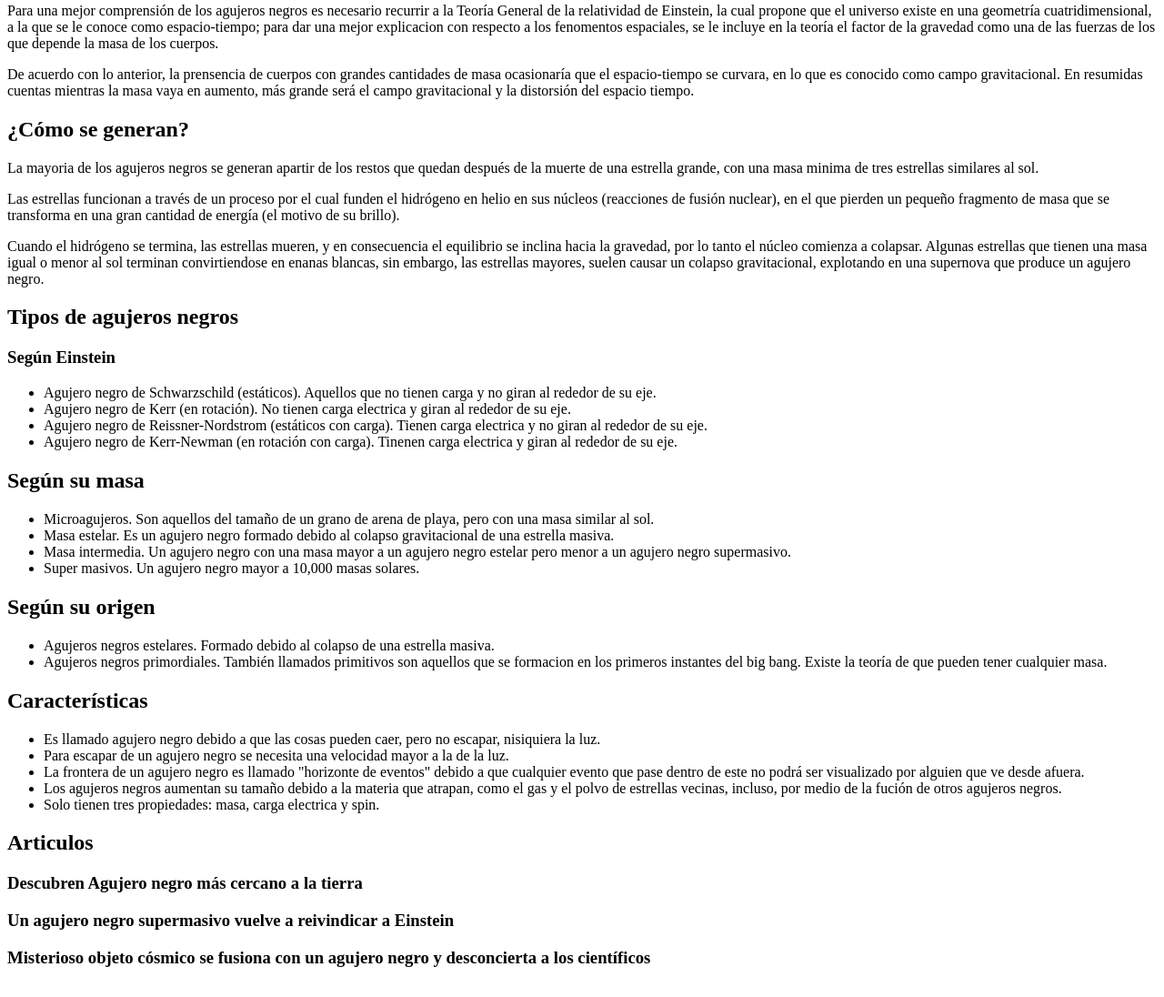
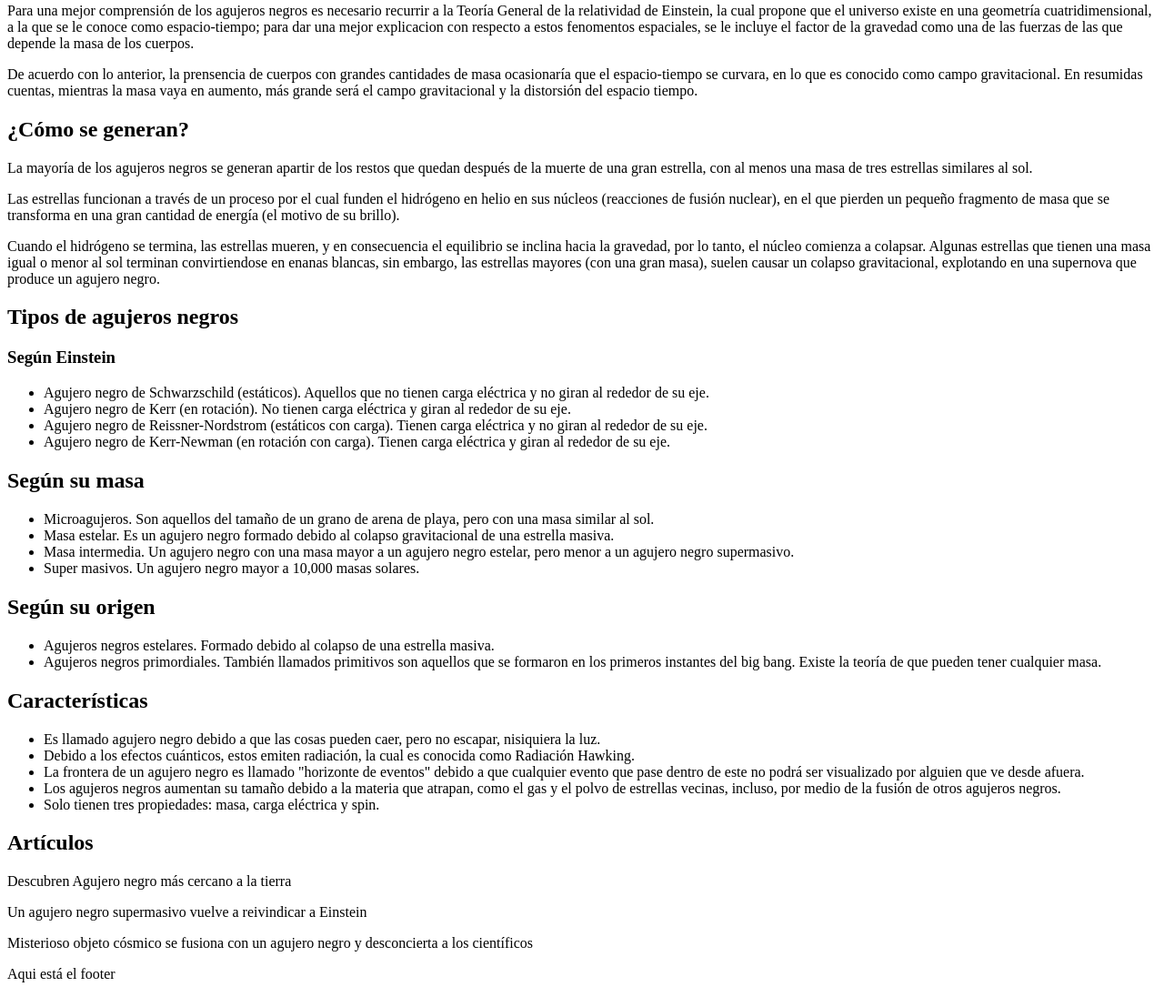
Before and after one commit to MAngelesGB/espacio, a plain HTML site: page index.html in a window 1280 px wide. Shown: the part 269-1365 px from the top of the page at 91% size. Drawn offline with Linux system fonts and the light colour scheme.

Commit message:
segunda version, estructura de la pagina

```diff
--- a/index.html
+++ b/index.html
@@ -1,5 +1,5 @@
 <!DOCTYPE html>
-<html lang="en">
+<html lang="es">
     <head>
         <meta charset="UTF-8">
         <meta name="viewport" content="width=device-width, initial-scale=1.0">
@@ -36,16 +36,16 @@
                             objetos cuya masa es tan condensada que distorsionan de manera drástica el tejido del espacio.
                         </p>
                         <p>
-                            Para una mejor comprensión de los agujeros negros es necesario recurrir a la
-                            Teoría General de la relatividad de Einstein, la cual propone que el universo existe en una geometría
+                            Para una mejor comprensión de los agujeros negros es necesario recurrir a la Teoría General de la
+                            relatividad de Einstein, la cual propone que el universo existe en una geometría
                             cuatridimensional, a la que se le conoce como espacio-tiempo; para dar una mejor explicacion con respecto
-                            a los fenomentos espaciales, se le incluye en la teoría el factor de la gravedad como una de las fuerzas
-                            de los que depende la masa de los cuerpos.
+                            a estos fenomentos espaciales, se le incluye el factor de la gravedad como una de las fuerzas
+                            de las que depende la masa de los cuerpos.
                         </p>
                         <p>
                             De acuerdo con lo anterior, la prensencia de cuerpos con grandes cantidades de masa
                             ocasionaría que el espacio-tiempo se curvara, en lo que es conocido como campo gravitacional.
-                            En resumidas cuentas mientras la masa vaya en aumento, más grande será el campo gravitacional
+                            En resumidas cuentas, mientras la masa vaya en aumento, más grande será el campo gravitacional
                             y la distorsión del espacio tiempo.
                         </p>
                     </div>
@@ -56,8 +56,8 @@
                     <h2>¿Cómo se generan?</h2>
                     <div>
                         <p>
-                            La mayoria de los agujeros negros se generan apartir de los restos que quedan después de la muerte de
-                            una estrella grande, con una masa minima de tres estrellas similares al sol.
+                            La mayoría de los agujeros negros se generan apartir de los restos que quedan después de la muerte de
+                            una gran estrella, con al menos una masa de tres estrellas similares al sol.
                         </p>
                         <p>
                             Las estrellas funcionan a través de un proceso por el cual funden el hidrógeno en helio en sus núcleos
@@ -66,9 +66,9 @@
                         </p>
                         <p>
                             Cuando el hidrógeno se termina, las estrellas mueren, y en consecuencia el equilibrio se inclina hacia
-                            la gravedad, por lo tanto el núcleo comienza a colapsar. Algunas estrellas que tienen una masa igual o menor
-                            al sol terminan convirtiendose en enanas blancas, sin embargo, las estrellas mayores, suelen causar un
-                            colapso gravitacional, explotando en una supernova que produce un agujero negro.
+                            la gravedad, por lo tanto, el núcleo comienza a colapsar. Algunas estrellas que tienen una masa igual o menor
+                            al sol terminan convirtiendose en enanas blancas, sin embargo, las estrellas mayores (con una gran masa),
+                            suelen causar un colapso gravitacional, explotando en una supernova que produce un agujero negro.
                         </p>
                     </div>
                 </div>
@@ -82,19 +82,20 @@
                         <ul>
                             <li>
                                 Agujero negro de Schwarzschild (estáticos).
-                                Aquellos que no tienen carga y no giran al rededor de su eje.
+                                Aquellos que no tienen carga eléctrica y no giran al
+                                rededor de su eje.
                             </li>
                             <li>
                                 Agujero negro de Kerr (en rotación).
-                                No tienen carga electrica y giran al rededor de su eje.
+                                No tienen carga eléctrica y giran al rededor de su eje.
                             </li>
                             <li>
                                 Agujero negro de Reissner-Nordstrom (estáticos con carga).
-                                Tienen carga electrica y no giran al rededor de su eje.
+                                Tienen carga eléctrica y no giran al rededor de su eje.
                             </li>
                             <li>
                                 Agujero negro de Kerr-Newman (en rotación con carga).
-                                Tinenen carga electrica y giran al rededor de su eje.
+                                Tienen carga eléctrica y giran al rededor de su eje.
                             </li>
                         </ul>
                     </div>
@@ -111,7 +112,7 @@
                             </li>
                             <li>
                                 Masa intermedia. Un agujero negro con una masa mayor
-                                a un agujero negro estelar pero menor a un agujero
+                                a un agujero negro estelar, pero menor a un agujero
                                 negro supermasivo.
 
                             </li>
@@ -130,7 +131,7 @@
                             </li>
                             <li>
                                 Agujeros negros primordiales. También llamados primitivos
-                                son aquellos que se formacion en los primeros instantes
+                                son aquellos que se formaron en los primeros instantes
                                 del big bang. Existe la teoría de que pueden tener cualquier
                                 masa.
                             </li>
@@ -153,8 +154,8 @@
                                 caer, pero no escapar, nisiquiera la luz.
                             </li>
                             <li>
-                                Para escapar de un agujero negro se necesita una velocidad
-                                mayor a la de la luz.
+                                Debido a los efectos cuánticos, estos emiten radiación, la
+                                cual es conocida como Radiación Hawking.
                             </li>
                             <li>
                                 La frontera de un agujero negro es llamado "horizonte de eventos"
@@ -164,10 +165,10 @@
                             <li>
                                 Los agujeros negros aumentan su tamaño debido a la materia
                                 que atrapan, como el gas y el polvo de estrellas vecinas,
-                                incluso, por medio de la fución de otros agujeros negros.
+                                incluso, por medio de la fusión de otros agujeros negros.
                             </li>
                             <li>
-                                Solo tienen tres propiedades: masa, carga electrica y
+                                Solo tienen tres propiedades: masa, carga eléctrica y
                                 spin.
                             </li>
                         </ul>
@@ -177,23 +178,26 @@
 
             <section id="articulos"> <!-- Articulo relacionados -->
                 <div>
-                    <h2>Articulos</h2>
+                    <h2>Artículos</h2>
                     <div>
                         <div>
-                            <h3>Descubren Agujero negro más cercano a la tierra</h3>
+                            <p>Descubren Agujero negro más cercano a la tierra</p>
                         </div>
                         <div>
-                            <h3>Un agujero negro supermasivo vuelve a reivindicar a Einstein</h3>
+                            <p>Un agujero negro supermasivo vuelve a reivindicar a Einstein</p>
                         </div>
                         <div>
-                            <h3>
+                            <p>
                                 Misterioso objeto cósmico se fusiona con un agujero negro
                                 y desconcierta a los científicos
-                            </h3>
+                            </p>
                         </div>
                     </div>
                 </div>
             </section>
         </main>
+        <footer id="piePagina">
+            <p>Aqui está el footer</p>
+        </footer>
     </body>
 </html>
```
